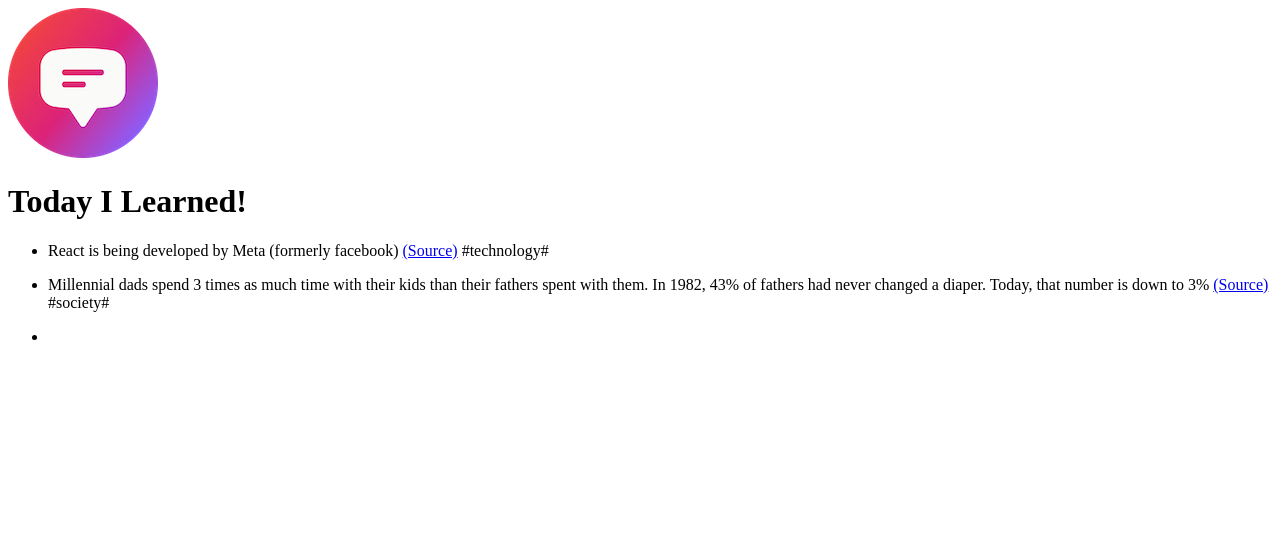
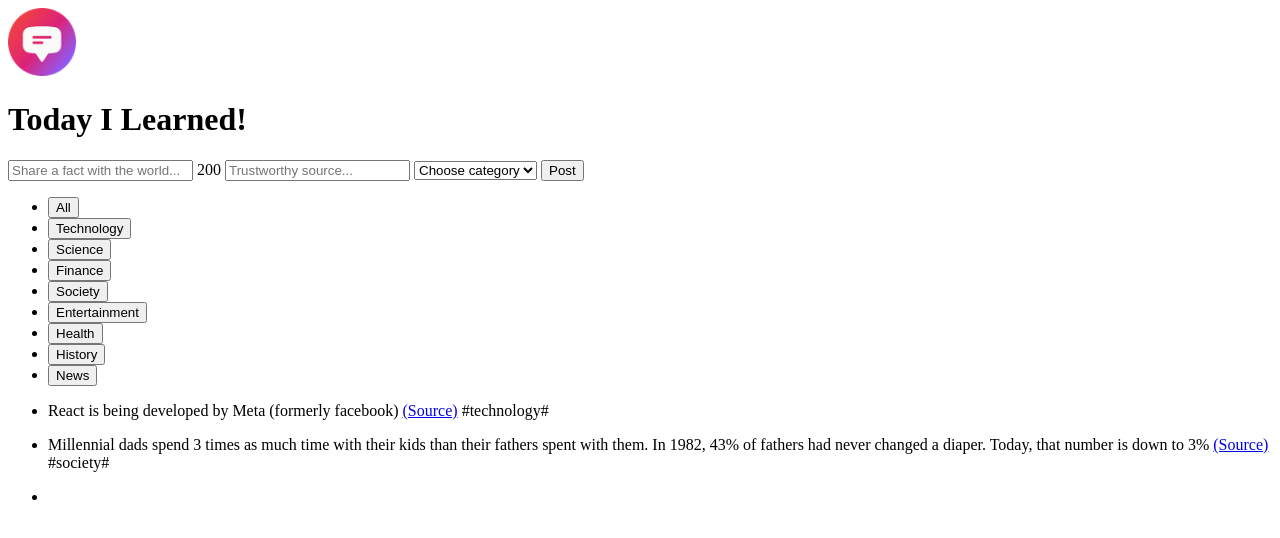
Before and after one commit to Jshep23prog/TILJS, a plain HTML site: page index.html in a window 1280 px wide. Drawn offline with Linux system fonts and the light colour scheme.

Commit message:
html populated

```diff
--- a/index.html
+++ b/index.html
@@ -6,9 +6,42 @@
     <title>Today I Learned!</title>
   </head>
   <body>
-    <img src="logo.png" />
+    <header>
+      <img src="logo.png" height="68" width="68" alt="Today I Learned Logo" />
       <h1>Today I Learned!</h1>
-
+    </header>
+    <form>
+      <input type="text" placeholder="Share a fact with the world..." />
+      <span>200</span>
+      <input type="text" placeholder="Trustworthy source..." />
+      <select>
+        <option value="">Choose category</option>
+        <option value="technology">Technology</option>
+        <option value="science">Science</option>
+        <option value="finance">Finance</option>
+        <option>Society</option>
+        <option>Entertainment</option>
+        <option>Health</option>
+        <option>History</option>
+        <option>News</option>
+      </select>
+      <button>Post</button>
+    </form>
+    <main>
+      <aside>
+        <ul>
+          <li><button>All</button></li>
+          <li><button>Technology</button></li>
+          <li><button>Science</button></li>
+          <li><button>Finance</button></li>
+          <li><button>Society</button></li>
+          <li><button>Entertainment</button></li>
+          <li><button>Health</button></li>
+          <li><button>History</button></li>
+          <li><button>News</button></li>
+        </ul>
+      </aside>
+      <section>
         <ul>
           <li>
             <p>
@@ -19,9 +52,9 @@
           </li>
           <li>
             <p>
-          Millennial dads spend 3 times as much time with their kids than their
-          fathers spent with them. In 1982, 43% of fathers had never changed a
-          diaper. Today, that number is down to 3%
+              Millennial dads spend 3 times as much time with their kids than
+              their fathers spent with them. In 1982, 43% of fathers had never
+              changed a diaper. Today, that number is down to 3%
               <a
                 href="https://www.mother.ly/parenting/millennial-dads-spend-more-time-with-their-kids"
                 target="_blank"
@@ -32,5 +65,7 @@
           </li>
           <li></li>
         </ul>
+      </section>
+    </main>
   </body>
 </html>
```
Lines whose indentation alone changed are shown as unchanged.
